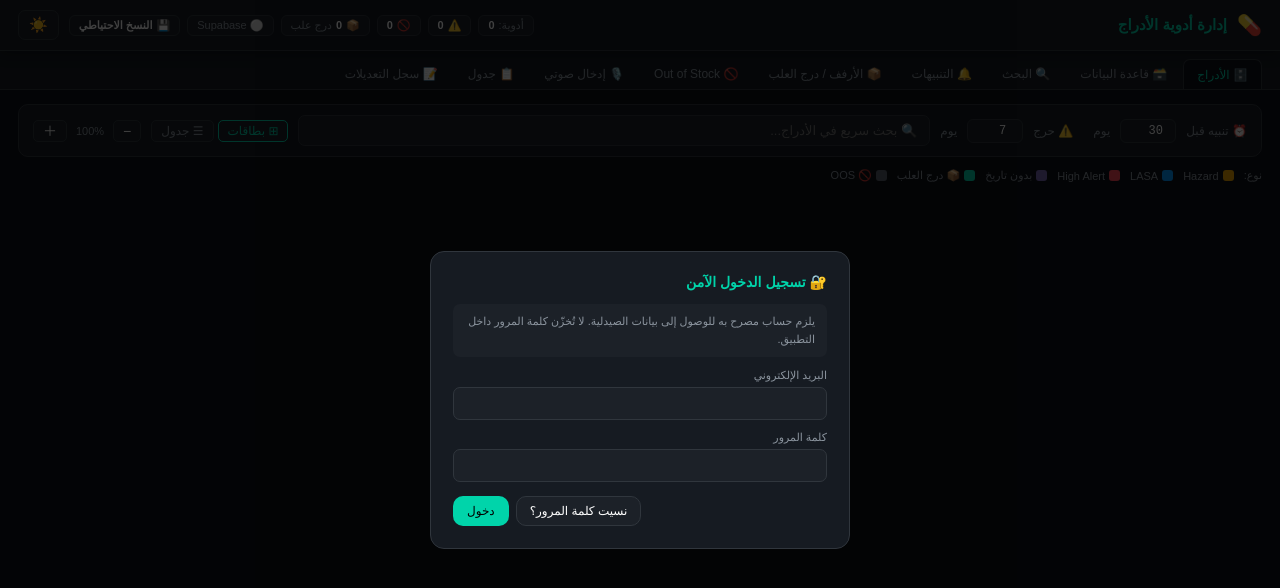
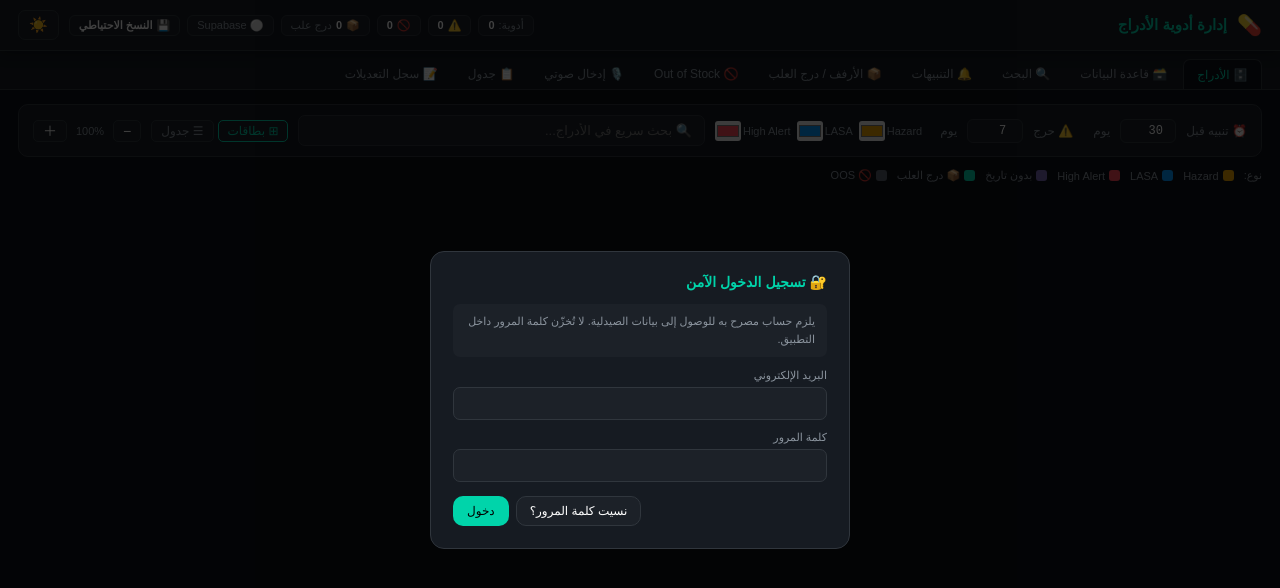
Before and after one commit to asmd2268/Pharmacy-trolley, a website: page index.html in a window 1280 px wide. Drawn offline with Linux system fonts and the light colour scheme.

Commit message:
feat: add Hazard/LASA/High Alert color pickers to drawer toolbar

```diff
--- a/index.html
+++ b/index.html
@@ -54,6 +54,11 @@
     <label style="margin-right:10px">⚠️ حرج</label>
     <input type="number" id="critDays" value="7" min="1" max="60" onchange="saveSettings();refreshAll()">
     <label>يوم</label>
+    <span style="display:flex;align-items:center;gap:6px;margin-right:8px">
+      <label title="لون Hazard" style="display:flex;align-items:center;gap:2px;font-size:11px;color:var(--text2)">Hazard <input type="color" id="colorHazard" value="#f0a500" style="width:26px;height:20px;border:none;padding:0;cursor:pointer;border-radius:3px" onchange="saveTypeColors()"></label>
+      <label title="لون LASA" style="display:flex;align-items:center;gap:2px;font-size:11px;color:var(--text2)">LASA <input type="color" id="colorLasa" value="#0099ff" style="width:26px;height:20px;border:none;padding:0;cursor:pointer;border-radius:3px" onchange="saveTypeColors()"></label>
+      <label title="لون High Alert" style="display:flex;align-items:center;gap:2px;font-size:11px;color:var(--text2)">High Alert <input type="color" id="colorHighAlert" value="#ff4757" style="width:26px;height:20px;border:none;padding:0;cursor:pointer;border-radius:3px" onchange="saveTypeColors()"></label>
+    </span>
     <input type="text" class="search-input" id="drawerFilter" placeholder="🔍 بحث سريع في الأدراج..." oninput="renderDrawers()">
     <div style="display:flex;gap:4px">
       <button class="view-btn active" id="viewBtnCard" onclick="setDrawerView('card')">⊞ بطاقات</button>
```
